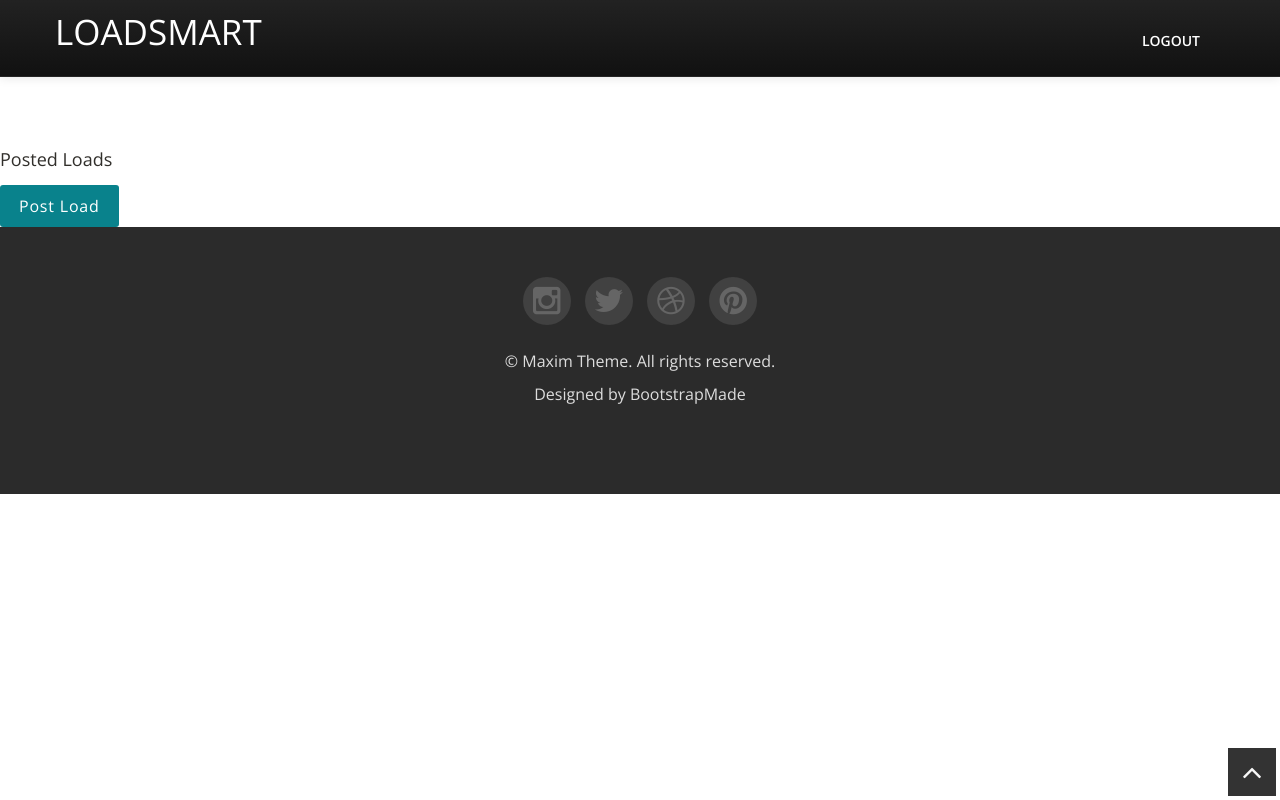
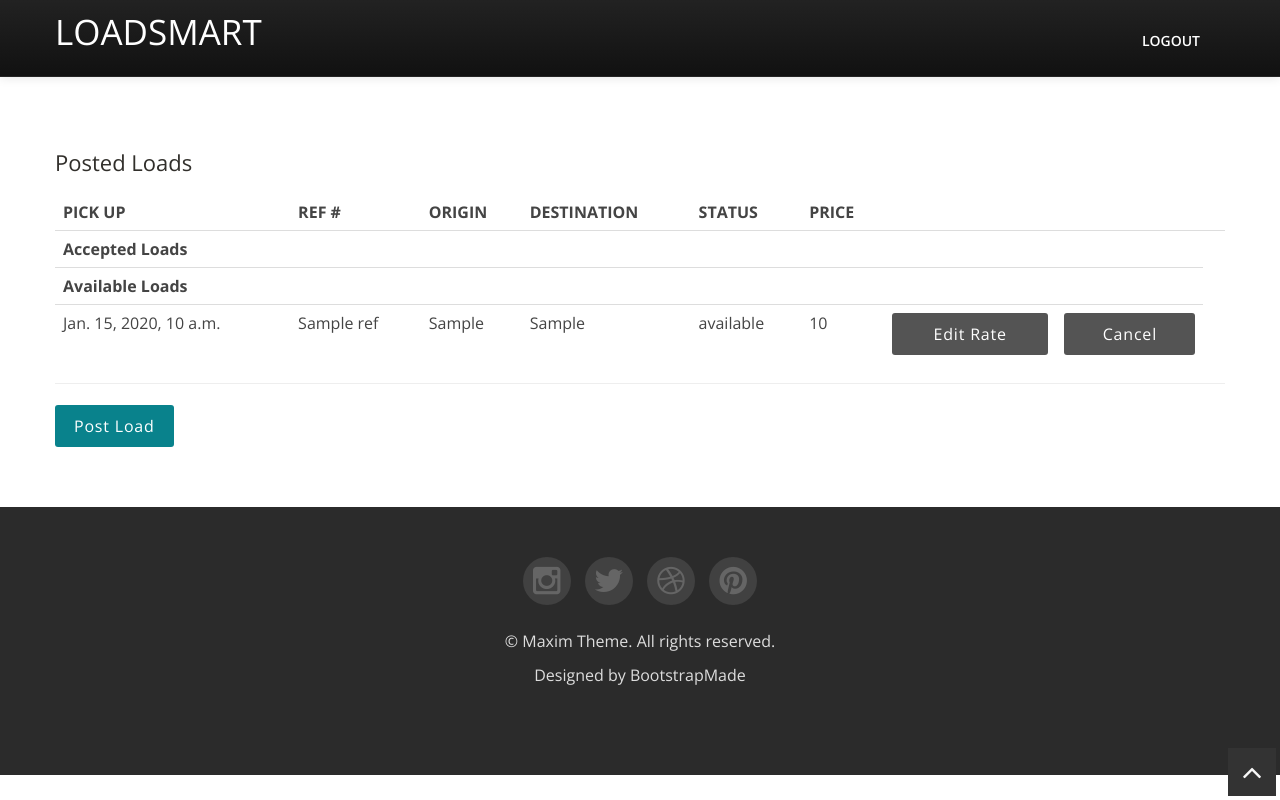
Before and after one commit to belaeifert/Loadsmart-final-project, a Django app: template finalProject/shipper/templates/dashboard.html in a window 1280 px wide. Run offline with Django 3.2, Linux system fonts and the light colour scheme; the template is opened without the code that fills it: most values are stand-ins (such as "Sample title", 1, 10 or a date in 2020); some libraries are stand-ins or nearby versions.

Commit message:
Shipper's Accepted and Available Loads Views

```diff
--- a/finalProject/carrier/models.py
+++ b/finalProject/carrier/models.py
@@ -10,6 +10,9 @@ class CarrierUser(models.Model):
         User, on_delete=models.CASCADE, related_name='carrier_user')
     MC_number = models.IntegerField(_('MC number'), null=False, blank=False)
 
+    def __str__(self):
+        return self.user.first_name + ' ' + self.user.last_name
+
 
 class RejectedLoad(models.Model):
     load = models.ForeignKey(Load, on_delete=models.CASCADE)
--- a/finalProject/core/templates/base.html
+++ b/finalProject/core/templates/base.html
@@ -69,10 +69,9 @@
 	</div>
 
 	<!-- Content -->
-	<div>
+	<div class="container">
 		{% block content %}
 		{% endblock content %}
-
 	</div>
 
 	<footer>
--- a/finalProject/shipper/models.py
+++ b/finalProject/shipper/models.py
@@ -8,6 +8,9 @@ class ShipperUser(models.Model):
 
     def __repr__(self):
         return "ID: {}, Name: {}".format(self.pk, self.user.first_name)
+
+    def __str__(self):
+        return self.user.first_name + ' ' + self.user.last_name
 
 
 class Load(models.Model):
@@ -26,5 +29,8 @@ class Load(models.Model):
             self.pickup_date, self.ref, self.origin_city, self.destination_city,
             self.price, self.carrier.user.id, self.shipper.user.id)
 
+    def __str__(self):
+        return self.ref
+
     def carrier_price(self):
         return self.price*0.95
--- a/finalProject/shipper/templates/dashboard.html
+++ b/finalProject/shipper/templates/dashboard.html
@@ -19,9 +19,53 @@
 <br/>
 <br/>
 <br/>
-<h5> Posted Loads </h5>
-
-
+<h4>Posted Loads</h4>
+<table class="table table-hover">
+    <thead class="thead-dark">
+        <tr>
+            <th scope="col">PICK UP</th>
+            <th scope="col">REF #</th>
+            <th scope="col">ORIGIN</th>
+            <th scope="col">DESTINATION</th>
+            <th scope="col">STATUS</th>
+            <th scope="col">PRICE</th>
+            <th scope="col"></th>
+            <th scope="col"></th>
+        </tr>
+    </thead>
+    <tbody>
+        <tr><th colspan=8>Accepted Loads<th></tr>
+        {% for load in loads %}
+            {% if load.status == 'accepted' %}
+            <tr>
+                <td>{{ load.pickup_date }}</td>
+                <td>{{ load.ref }}</td>
+                <td>{{ load.origin_city }}</td>
+                <td>{{ load.destination_city }}</td>
+                <td>{{ load.status }}</td>
+                <td>{{ load.price }}</td>
+                <td colspan=2><button type="button" class="btn btn-block btn-light">Cancel</button></td>
+            </tr>
+            {% endif %}
+        {% endfor %}
+        <tr><th colspan=8>Available Loads</th></tr>
+        {% for load in loads %}
+            {% if load.status == 'available' %}
+            <tr>
+                <td>{{ load.pickup_date }}</td>
+                <td>{{ load.ref }}</td>
+                <td>{{ load.origin_city }}</td>
+                <td>{{ load.destination_city }}</td>
+                <td>{{ load.status }}</td>
+                <td>{{ load.price }}</td>
+                <td><button type="button" class="btn btn-block btn-light">Edit Rate</button></td>
+                <td><button type="button" class="btn btn-block btn-light">Cancel</button></td>
+            </tr>
+            {% endif %}
+        {% endfor %}
+    </tbody>
+</table>
+<hr/>
 
 <section>
     <div class="modal fade" tabindex="-1" role="dialog" id="modal">
@@ -34,6 +78,10 @@
 
     <!-- Create book button -->
     <button class="post-load btn btn-primary" type="button" name="button">Post Load</button>
+    <br/>
+    <br/>
+    <br/>
+    <br/>
 
     <script type="text/javascript">
         $(document).ready(function() {
--- a/finalProject/shipper/views.py
+++ b/finalProject/shipper/views.py
@@ -7,6 +7,8 @@ from finalProject.shipper.forms import LoadForm
 from django.conf import settings
 from django.contrib.auth.decorators import login_required
 from finalProject.shipper.models import ShipperUser
+
+from .models import Load
 
 
 @login_required
@@ -18,7 +20,7 @@ def shipper_view(request):
             Load.objects.create(**form.cleaned_data)
             messages.success(request, 'Successful Post!')
     '''
-    context = {'form':LoadForm(), 'api_key': settings.GOOGLE_API_KEY}
+    context = {'loads': Load.objects.all(), 'form':LoadForm(), 'api_key': settings.GOOGLE_API_KEY}
     return render(request, 'dashboard.html', context)
 
 
```
